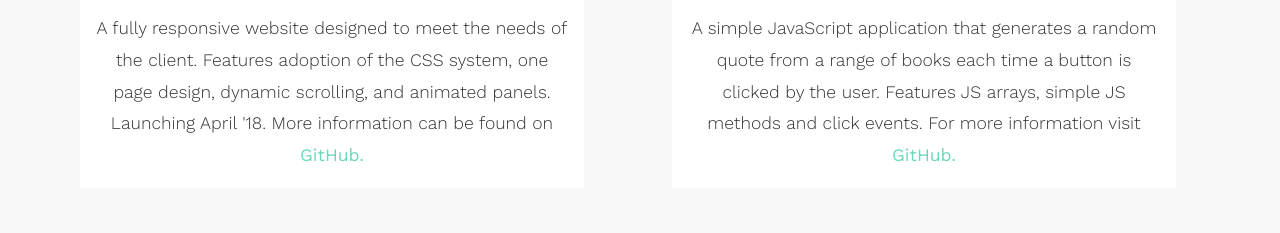
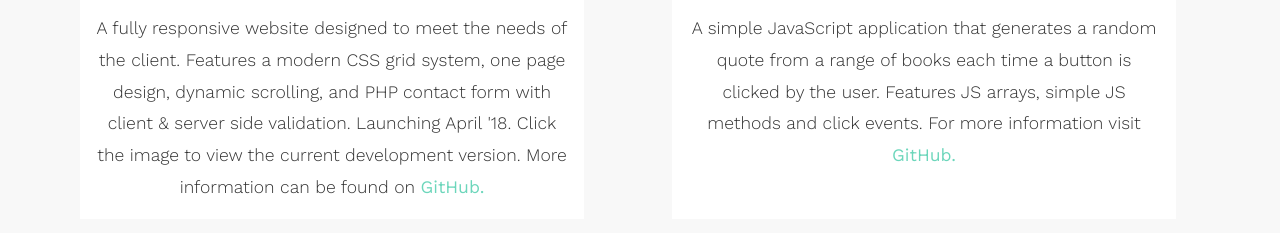
Before and after one commit to angusclarkdev/Portfolio-3.0, a plain HTML site: page index.html in a window 1280 px wide. Shown: the part 1339-1572 px from the top of the page. Drawn offline with nearby package versions, Linux system fonts and the light colour scheme.

Commit message:
Add link for Wired Back live development version

```diff
--- a/index.html
+++ b/index.html
@@ -49,10 +49,10 @@
     <div class="projects">
       <div class="image">
         <p class="name">Wired Back ltd</p>
-        <a class="link" target="_blank" href="https://github.com/angusclarkdev/WiredBack"> <img src="/images/wbthumb.png" alt=""></a>
+        <a class="link" target="_blank" href="https://angusclarkdev.github.io/WiredBack/"> <img src="/images/wbthumb.png" alt=""></a>
         <p class="description
-         "> A fully responsive website designed to meet the needs of the client. Features adoption of the CSS system, one page design, dynamic scrolling, and animated panels. Launching April '18. More information can be found on <a class="link" target="_blank"
-            href="https://github.com/angusclarkdev/WiredBack">GitHub.</a> </p>
+         "> A fully responsive website designed to meet the needs of the client. Features a modern CSS grid system, one page design, dynamic scrolling, and PHP contact form with client & server side validation. Launching April '18. Click the image to view
+          the current development version. More information can be found on <a class="link" target="_blank" href="https://github.com/angusclarkdev/WiredBack">GitHub.</a> </p>
       </div>
       <div class="image">
         <p class="name">Quote Generator</p>
```
